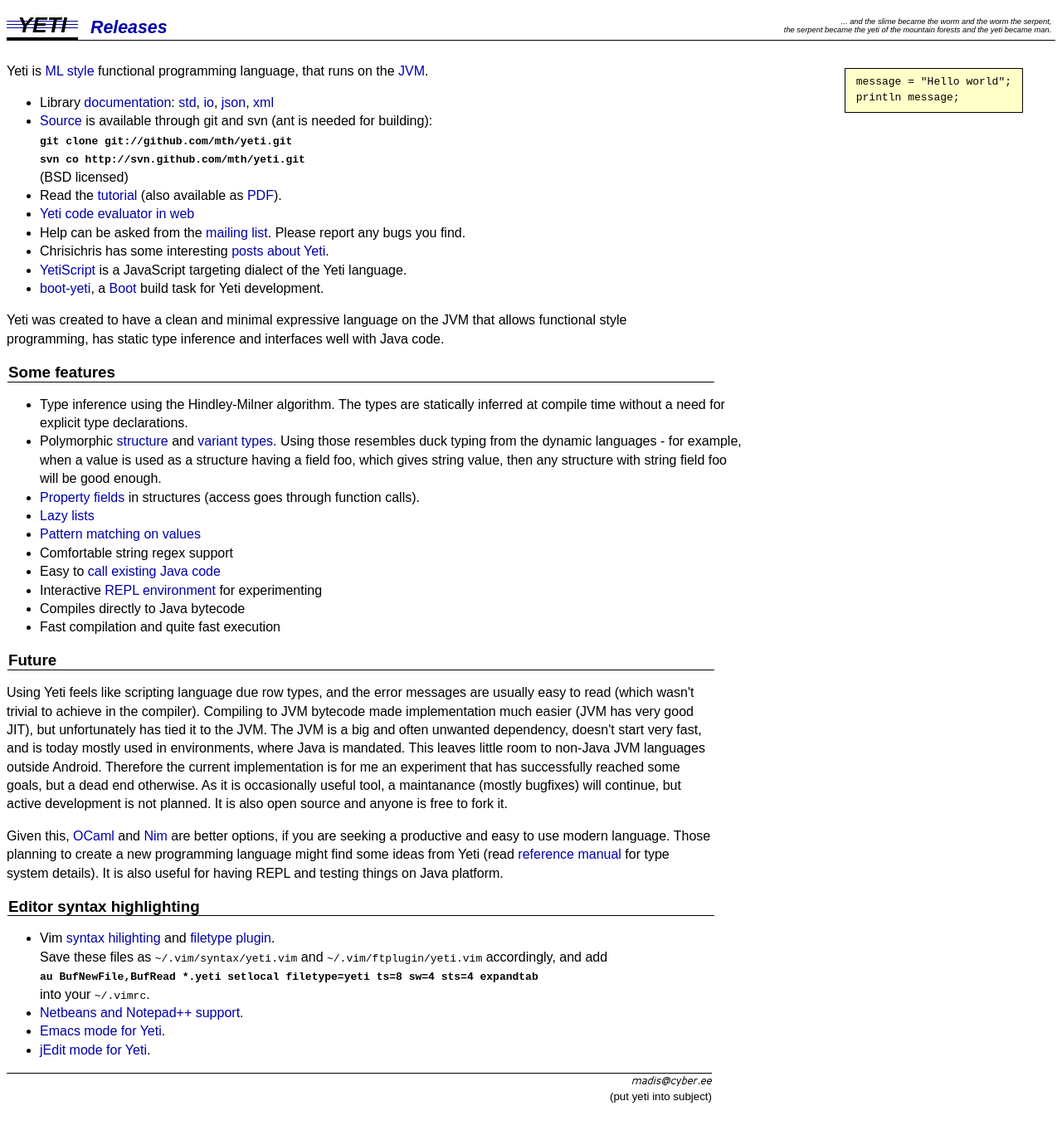
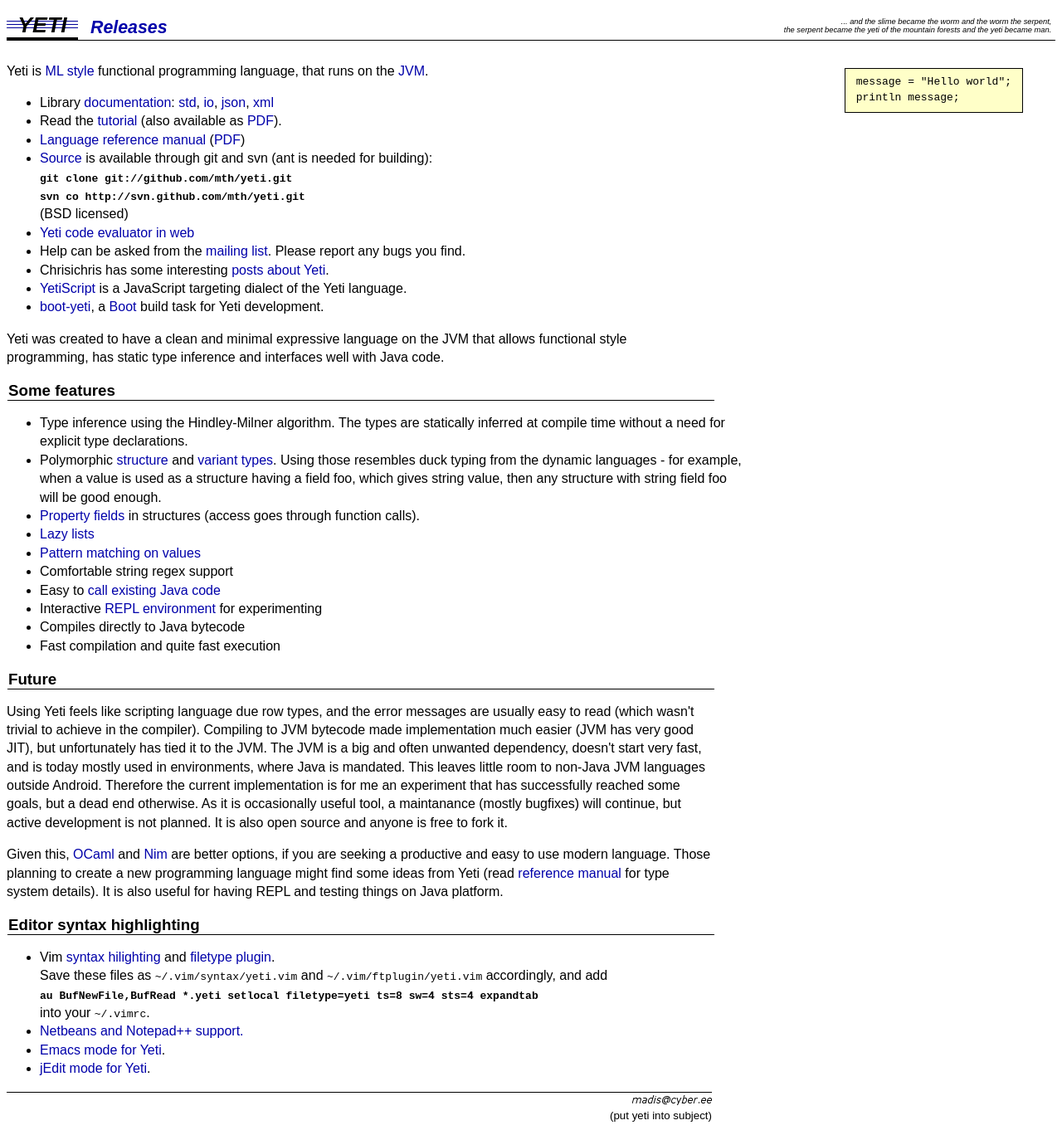
Before and after one commit to mth/mth.github.com, a Jekyll site: the page built from newyeti/index.html, in a window 1280 px wide. Shown: the whole page at 83% size. Built offline with Jekyll 4.4.1, drawn with Linux system fonts in a browser that asks for light colours; Markdown is read by kramdown in place of the engine named in the settings; before the commit the page ends 1345 px from its top, so only the background shows below that.

Commit message:
reference manual link

```diff
--- a/newyeti/index.html
+++ b/newyeti/index.html
@@ -15,12 +15,13 @@
 <a href="http://dot.planet.ee/yeti/docs/latest/yeti.lang.io.html">io</a>,
 <a href="http://dot.planet.ee/yeti/docs/latest/yeti.json.html">json</a>,
 <a href="http://dot.planet.ee/yeti/docs/latest/yeti.xml.html">xml</a>
+<li>Read the <a href="http://dot.planet.ee/yeti/intro.html">tutorial</a> (also available as
+<a href="http://dot.planet.ee/yeti/intro.pdf">PDF</a>).
+<li><a href="http://dot.planet.ee/yeti/reference.html">Language reference manual</a> (<a href="http://dot.planet.ee/yeti/reference.pdf">PDF</a>)
 <li><a href="https://github.com/mth/yeti">Source</a> is available through git and svn (ant is needed for building):<br>
 <tt><b>git clone git://github.com/mth/yeti.git</b></tt><br>
 <tt><b>svn co http://svn.github.com/mth/yeti.git</b></tt><br>
 (BSD licensed)
-<li>Read the <a href="http://dot.planet.ee/yeti/intro.html">tutorial</a> (also available as
-<a href="http://dot.planet.ee/yeti/intro.pdf">PDF</a>).
 <li><a href="http://try-yeti.appspot.com/">Yeti code evaluator in web</a>
 <li>Help can be asked from the
 <a href="http://groups.google.com/group/yeti-lang">mailing list</a>.
@@ -68,7 +69,7 @@
 <a href="https://nim-lang.org/">Nim</a> are better options, if you are seeking
 a productive and easy to use modern language.
 Those planning to create a new programming language might find some ideas from
-Yeti (read <a href="reference.html">reference manual</a> for type system
+Yeti (read <a href="http://dot.planet.ee/yeti/reference.html">reference manual</a> for type system
 details). It is also useful for having REPL and testing things on Java platform.
 </p>
 <h3>Editor syntax highlighting</h3>
```
